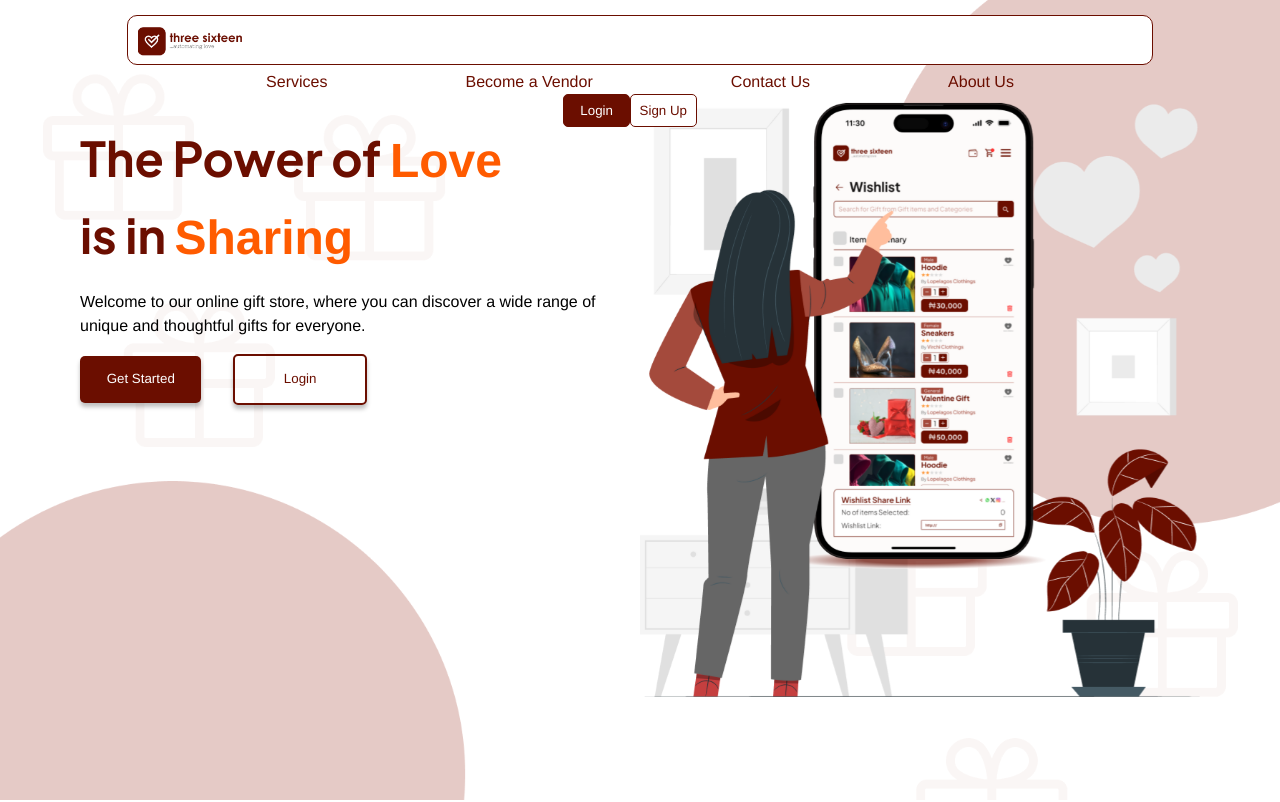
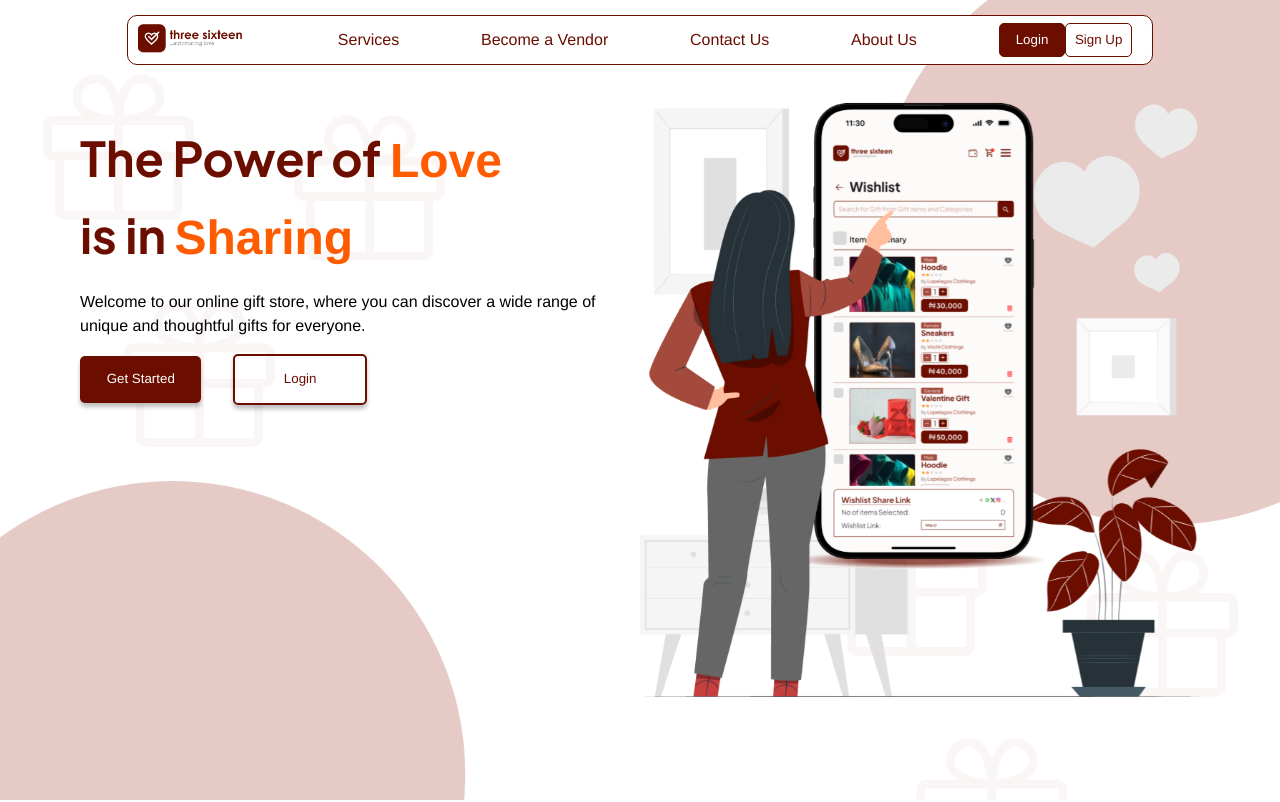
Before and after one commit to marvellous-idoko/threesixteen, a website: page threesixteen/index.html in a window 1280 px wide. Shown: the top 802 px of the page. Drawn offline with Linux system fonts and the light colour scheme; files that its build step writes are made by us from their sources; files whose address does not match are found by name.

Commit message:
Updates 15 - 05 - 2024

```diff
--- a/threesixteen/index.html
+++ b/threesixteen/index.html
@@ -9,7 +9,9 @@
 </head>
 
 <body>
-    <nav class="bigScr bdrRad flex">
+    <!-- <div class="bigScr"> -->
+
+        <nav class=" bdrRad flex">
             <figure><img height="30" src="./assets/imgs/logo.png" alt=""></figure>
             <div id="linkCarrier" class="flex">
                 <a class="links" href="#services">Services</a>
@@ -18,11 +20,16 @@
                 <a class="links" href="#about">About Us</a>
             </div>
             <div class="flex" style="padding-right: 20px;">
-                    <a class="linksButton" href="http://"><button style="background-color: var(--brown);color: white;" class="smBbdrRad"><span>Login</span></button></a>
+                <a class="linksButton" href="http://"><button style="background-color: var(--brown);color: white;"
+                        class="smBbdrRad"><span>Login</span></button></a>
                 <a class="linksButton " href="http://">
-                        <button class="smBbdrRad" style="background-color: white;color: var(--brown);"><span>Sign Up</span></button></div>
+                    <button class="smBbdrRad" style="background-color: white;color: var(--brown);"><span>Sign
+                            Up</span></button>
+            </div>
             </a>
         </nav>
+    <!-- </div> -->
+
     <section>
         <div id="firstSection" class="bg container-fluid">
 
@@ -45,8 +52,7 @@
                         <button class="bigBtn" style="opacity: 0;"> <a href="https://threesixteen.netlify.app/"
                                 target="_blank">Get Started</a> </button>
                         <button class="whytBtn bigBtn" style="opacity: 0;">
-                            <a href="https://threesixteen.netlify.app/#/signin"
-                            target="_blank">Login</a>  </button>
+                            <a href="https://threesixteen.netlify.app/#/signin" target="_blank">Login</a> </button>
                     </div>
                 </div>
                 <div class="bigScr" style="flex: 1;height: inherit;">
@@ -351,8 +357,8 @@
 
                             <button class="bigBtn" style="    padding-top: 10px;padding-bottom: 10px;">Order
                                 Now</button>
-                            <button class="bigBtn whytBtn" style="opacity: 0;"> <a href="https://threesixteen.netlify.app/#/signin"
-                                target="_blank">Login</a> </button>
+                            <button class="bigBtn whytBtn" style="opacity: 0;"> <a
+                                    href="https://threesixteen.netlify.app/#/signin" target="_blank">Login</a> </button>
                         </div>
 
                     </div>
```
Lines whose indentation alone changed are shown as unchanged.
